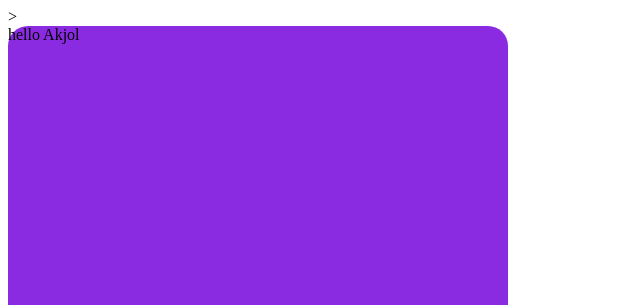
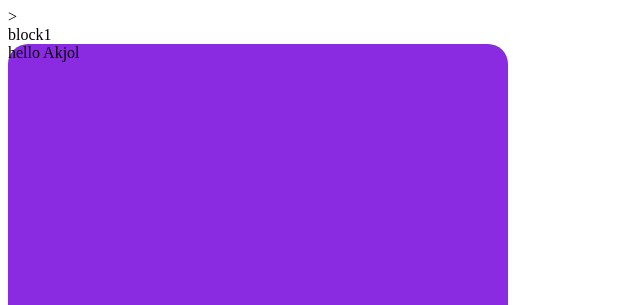
Before and after one commit to akylbekovesterbek-svg/agaidy-kaitaloo, a plain HTML site: page index.html in a window 1280 px wide. Shown: the top 305 px of the page, without its empty margins (0-640 px from the left). Drawn offline with Linux system fonts and the light colour scheme.

Commit message:
added block1

```diff
--- a/index.html
+++ b/index.html
@@ -7,6 +7,9 @@
     <link rel="stylesheet" href="style.css">
 </head>
 <body>
+    <div>
+        block1
+    </div>
 <div id="box"> </div>
 <h1>privet</h1>
     <script src="index.js"></script>
```
